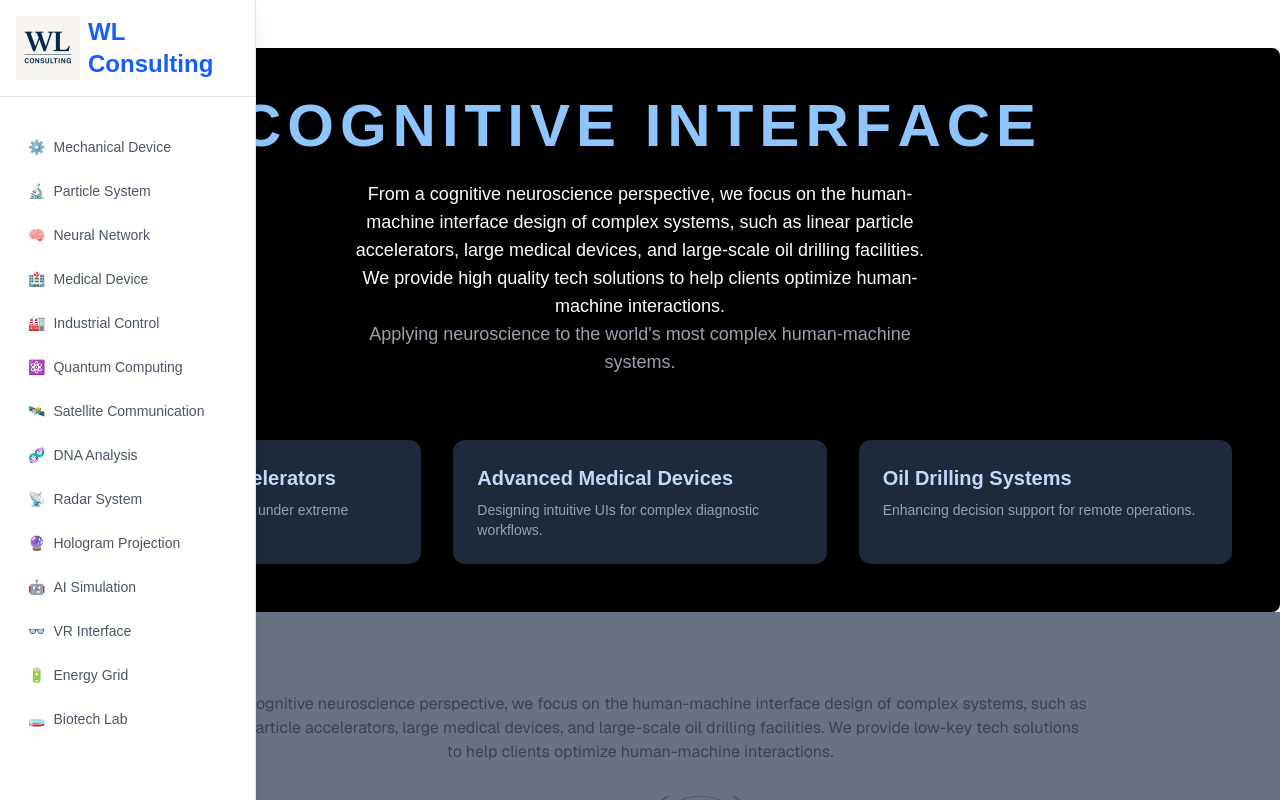
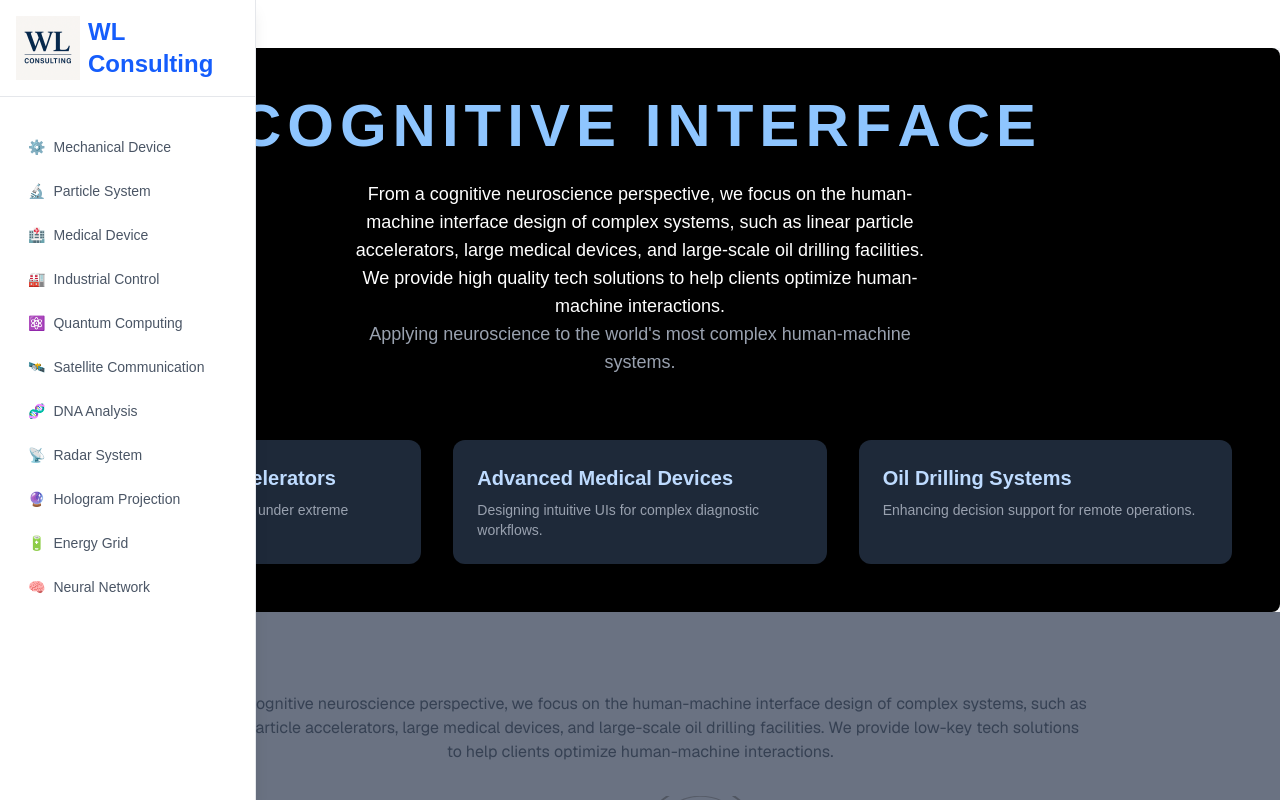
Before and after one commit to sunpochin/cogniscient, a Next.js app: page / in a window 1280 px wide. Shown: the top 800 px of the page. Built offline with nearby package versions, Linux system fonts and the light colour scheme.

Commit message:
fix: remove extra tabs

```diff
--- a/src/components/Navbar.tsx
+++ b/src/components/Navbar.tsx
@@ -11,7 +11,6 @@ export default function Navbar({ activeTab, onTabChange }: NavbarProps) {
   const tabs = [
     { id: 'mechanical', label: 'Mechanical Device', icon: '⚙️' },
     { id: 'particle', label: 'Particle System', icon: '🔬' },
-    { id: 'neural', label: 'Neural Network', icon: '🧠' },
     { id: 'medical', label: 'Medical Device', icon: '🏥' },
     { id: 'industrial', label: 'Industrial Control', icon: '🏭' },
     { id: 'quantum', label: 'Quantum Computing', icon: '⚛️' },
@@ -19,10 +18,8 @@ export default function Navbar({ activeTab, onTabChange }: NavbarProps) {
     { id: 'dna', label: 'DNA Analysis', icon: '🧬' },
     { id: 'radar', label: 'Radar System', icon: '📡' },
     { id: 'hologram', label: 'Hologram Projection', icon: '🔮' },
-    { id: 'ai-sim', label: 'AI Simulation', icon: '🤖' },
-    { id: 'vr-interface', label: 'VR Interface', icon: '👓' },
     { id: 'energy-grid', label: 'Energy Grid', icon: '🔋' },
-    { id: 'biotech-lab', label: 'Biotech Lab', icon: '🧫' },
+    { id: 'neural', label: 'Neural Network', icon: '🧠' },
   ]
 
   return (
```
